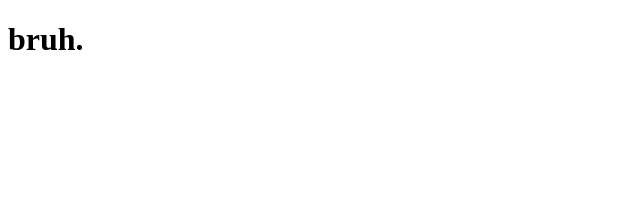
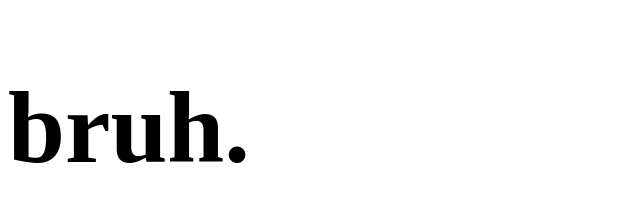
Before and after one commit to eyeisdasteve/eyeisdasteve.github.io, a plain HTML site: page index.html in a window 1280 px wide. Shown: the whole page, without its empty margins (0-640 px from the left). Drawn offline with Linux system fonts and the light colour scheme.

Commit message:
index.html update

```diff
--- a/index.html
+++ b/index.html
@@ -6,7 +6,7 @@
 </head>
 <body>
 
-<h1>bruh.</h1>
+<h1 style="font-size: 8vw">bruh.</h1>
 
 </body>
 </html>
```
